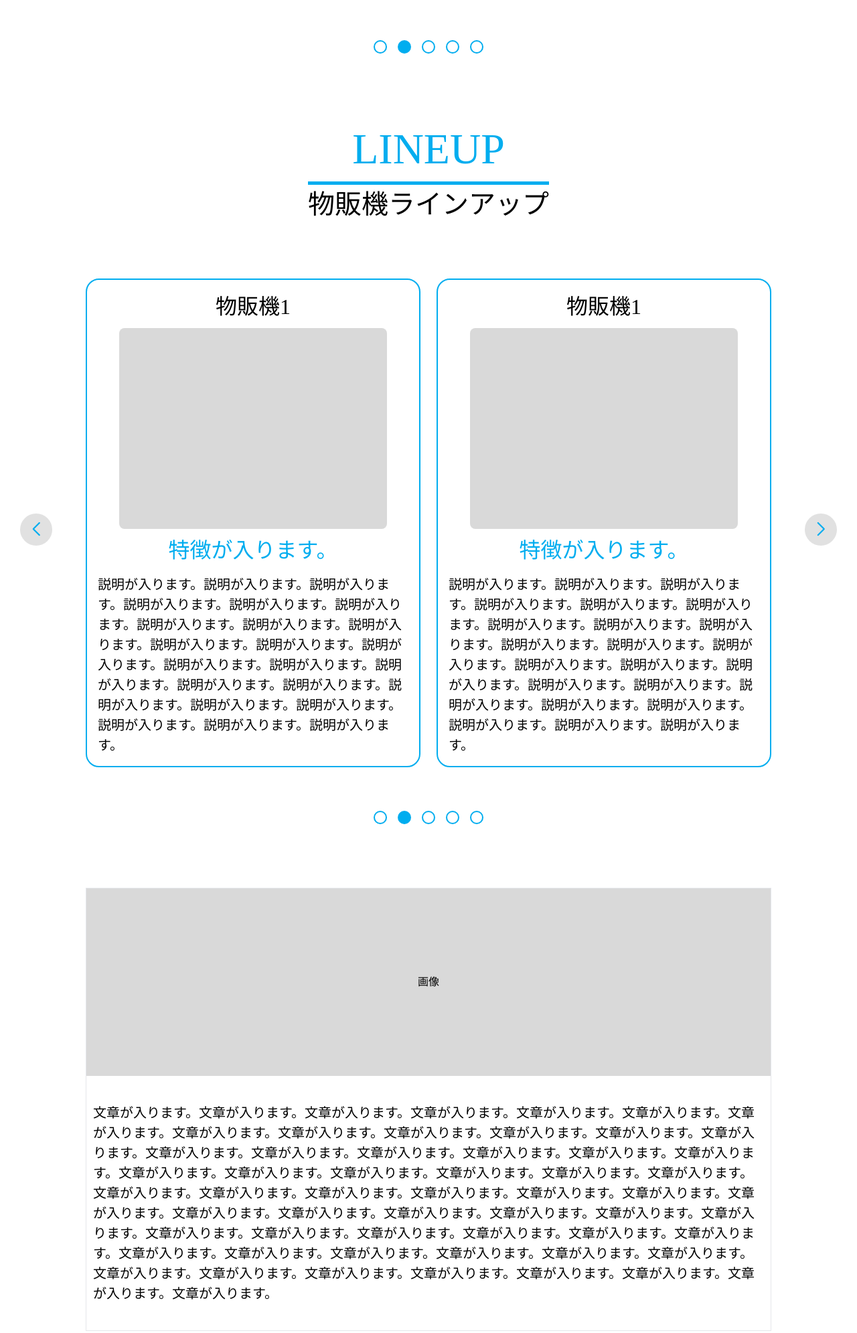
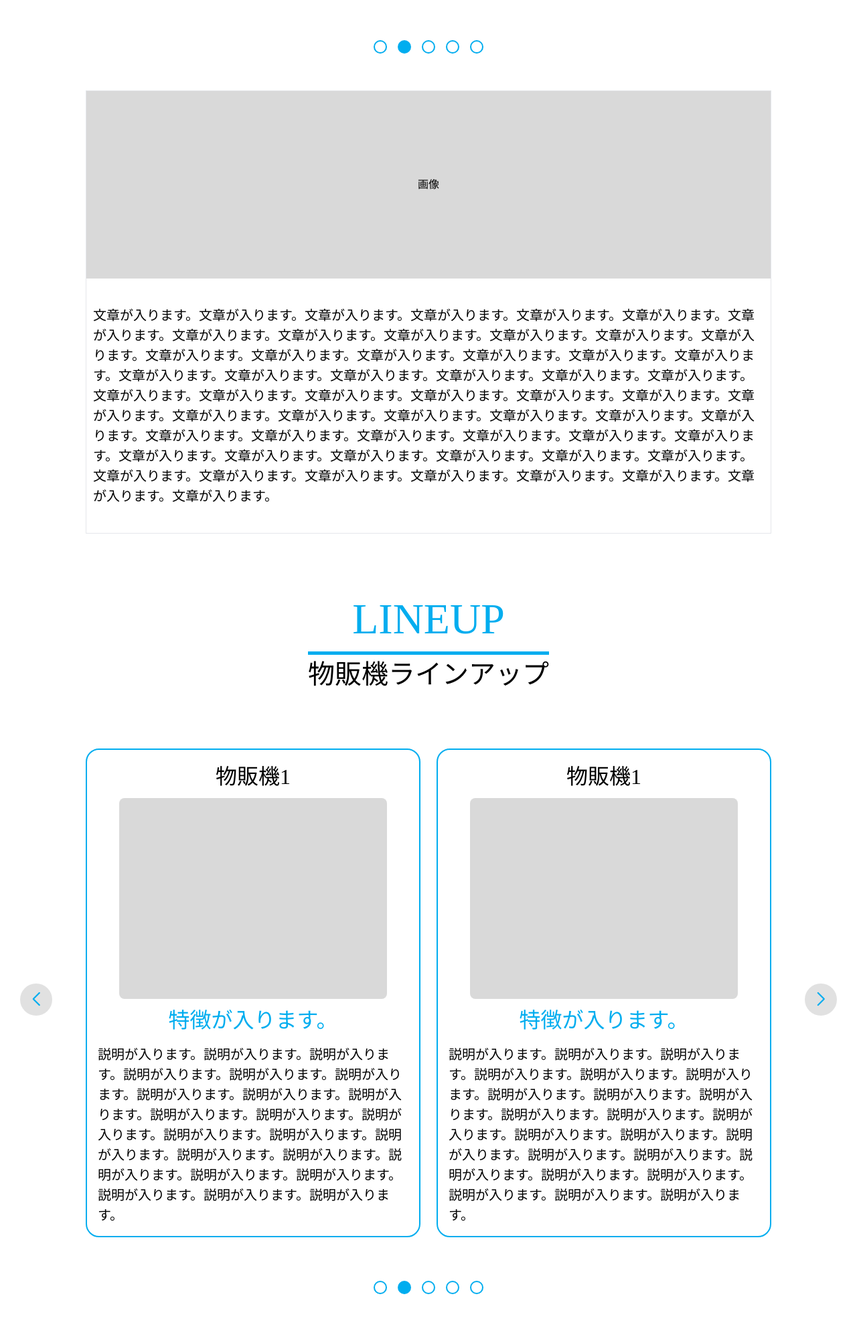
Before and after one commit to AmdRhn/sanden, a plain HTML site: page index.html in a window 1280 px wide. Shown: the part 5300-7291 px from the top of the page at 67% size. Drawn offline with nearby package versions, Linux system fonts and the light colour scheme.

Commit message:
change the position of new section

```diff
--- a/index.html
+++ b/index.html
@@ -460,6 +460,17 @@
     </div>
 
   </section>
+
+     <!--   -->
+
+  <section class="max-w-[1024px] mx-auto my-10 px-4 lg:px-0">
+    <div class="flex flex-col items-center gap-10 border">
+
+      <div class="bg-[#D9D9D9]  w-full h-[280px] flex justify-center items-center"> 画像</div>
+      <p class="text-[13px] md:text-[20px] px-[10px] pb-10">文章が入ります。文章が入ります。文章が入ります。文章が入ります。文章が入ります。文章が入ります。文章が入ります。文章が入ります。文章が入ります。文章が入ります。文章が入ります。文章が入ります。文章が入ります。文章が入ります。文章が入ります。文章が入ります。文章が入ります。文章が入ります。文章が入ります。文章が入ります。文章が入ります。文章が入ります。文章が入ります。文章が入ります。文章が入ります。文章が入ります。文章が入ります。文章が入ります。文章が入ります。文章が入ります。文章が入ります。文章が入ります。文章が入ります。文章が入ります。文章が入ります。文章が入ります。文章が入ります。文章が入ります。文章が入ります。文章が入ります。文章が入ります。文章が入ります。文章が入ります。文章が入ります。文章が入ります。文章が入ります。文章が入ります。文章が入ります。文章が入ります。文章が入ります。文章が入ります。文章が入ります。文章が入ります。文章が入ります。文章が入ります。文章が入ります。文章が入ります。文章が入ります。</p>
+
+    </div>
+  </section>
   <!-- LineUp section -->
   <section class="my-20" id="lineup">
     <h2
@@ -583,16 +594,7 @@
 
   </section>
 
-  <!-- new section  -->
 
-  <section class="max-w-[1024px] mx-auto mb-10 px-4 lg:px-0">
-    <div class="flex flex-col items-center gap-10 border">
-
-      <div class="bg-[#D9D9D9]  w-full h-[280px] flex justify-center items-center"> 画像</div>
-      <p class="text-[13px] md:text-[20px] px-[10px] pb-10">文章が入ります。文章が入ります。文章が入ります。文章が入ります。文章が入ります。文章が入ります。文章が入ります。文章が入ります。文章が入ります。文章が入ります。文章が入ります。文章が入ります。文章が入ります。文章が入ります。文章が入ります。文章が入ります。文章が入ります。文章が入ります。文章が入ります。文章が入ります。文章が入ります。文章が入ります。文章が入ります。文章が入ります。文章が入ります。文章が入ります。文章が入ります。文章が入ります。文章が入ります。文章が入ります。文章が入ります。文章が入ります。文章が入ります。文章が入ります。文章が入ります。文章が入ります。文章が入ります。文章が入ります。文章が入ります。文章が入ります。文章が入ります。文章が入ります。文章が入ります。文章が入ります。文章が入ります。文章が入ります。文章が入ります。文章が入ります。文章が入ります。文章が入ります。文章が入ります。文章が入ります。文章が入ります。文章が入ります。文章が入ります。文章が入ります。文章が入ります。文章が入ります。</p>
-
-    </div>
-  </section>
 
   <!-- Faq section -->
   <section class="bg-[#C5EEFE] pt-10 pb-16 md:py-16" id="faqs">
```
Also changed, not shown: index2.html (+10 -9 lines).
